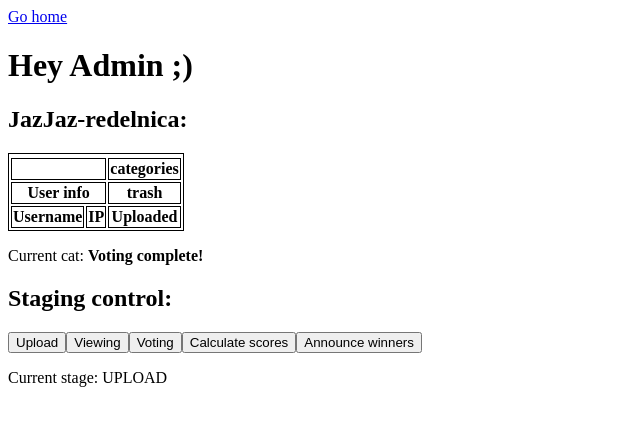
After one commit to mlubej/hehormeh, a Flask app: page /admin in a window 1280 px wide. The commit adds this page. Shown: the top 426 px of the page, without its empty margins (0-640 px from the left). Run offline with Flask 3, Linux system fonts and the light colour scheme; lists and menus that the app fills with data are empty; parts of the project's set-up code (start-up, migrations or seed data) failed here and were passed over.

Commit message:
Admin page with user info and staging (#29)
* Add admin page with table of uploaded images per user

* fix bugs from resolving conflicts

* resolve MR conflicts

* lock non-admins out of admin page, fix bug with trash category

* update how data is saved to write_data and fix voting (duplicated bug removed)

* Implement crude/manual staging with buttons on admin page

* Moved voting post request logic to vote function

* Display user IPs in admin page

* remove admin fro mimage uploads

* move enum to top

* user enum objects instead of values

* block voting for non-voting stages

* improve method for temporary all-admin case

* humor >9000

* move style.css to static folder

* add utils for checking voting info

* add content about voting status and simplify table creation

* fix issue with no votes file

* no eligible category to vote if voting finished

* add voting simulation script

* remove comment

* remove unused constant

* more explicit mapping

* lowercase

* Fix naming of get_users_IPs functions

* Create util function for creating voting images dict

---------

Co-authored-by: Matic Lubej <matic.lubej@sinergise.com>
Co-authored-by: Urban Bobek <bobek.urban@gmail.com>

```diff
--- a/hehormeh/app.py
+++ b/hehormeh/app.py
@@ -4,7 +4,6 @@ import hashlib
 import os
 from pathlib import Path
 
-import pandas as pd
 from flask import Flask, abort, redirect, render_template, request, url_for
 from werkzeug.utils import secure_filename
 
@@ -20,18 +19,26 @@ from .config import (
     VOTES_FILE,
 )
 from .utils import (
-    check_votes,
-    get_next_votable_category,
+    Stages,
+    get_image_and_author_info,
+    get_next_votable_category_id,
     get_uploaded_images,
+    get_uploaded_images_info,
     get_user_or_none,
+    get_users_IPs,
     has_valid_extension,
+    is_host_admin,
+    is_voting_valid,
     reset_image,
-    write_line,
+    users_voting_status_all,
+    write_data,
 )
 
 app = Flask(__name__, static_folder=ROOT_DIR / "static")
 app.config["UPLOAD_FOLDER"] = UPLOAD_PATH
 app.config["MAX_CONTENT_LENGTH"] = 10 * 1024**2  # Limit upload data to 10 MiB
+
+CURRENT_STAGE = Stages.UPLOAD
 
 
 def get_remote_addr(request):
@@ -46,26 +53,15 @@ def index():
     if not username:
         return redirect(url_for("login"))
 
-    if request.method == "POST":
-        cat_id = request.form["cat_id"]
-        funny_votes = {int(k.split("_")[1]): int(v) for k, v in request.form.items() if "funny" in k}
-        cringe_votes = {int(k.split("_")[1]): int(v) for k, v in request.form.items() if "cringe" in k}
-
-        if not check_votes(funny_votes, cringe_votes):
-            abort(
-                400,
-                description="You have not voted correctly! You can only be an author of one image per category, "
-                "and you should mark it for both categories!",
-            )
-
-        kwargs = {"user": username, "cat_id": cat_id}
-        for image_id in funny_votes.keys():
-            contents = {**kwargs, "img_id": image_id, "funny": funny_votes[image_id], "cringe": cringe_votes[image_id]}
-            write_line(contents, VOTES_FILE)
-
-        return redirect("/")
-
-    return render_template("index.html", username=username, categories=get_next_votable_category())
+    # address = get_remote_addr(request)
+    return render_template(
+        "index.html",
+        username=username,
+        categories=get_next_votable_category_id(),
+        # is_host_admin=is_host_admin(address), # TODO: change this back later
+        is_host_admin=True,
+        curr_stage=CURRENT_STAGE.name,
+    )
 
 
 @app.route("/login", methods=["GET", "POST"])
@@ -80,20 +76,39 @@ def login():
         if not new_username:
             abort(400, description="Please enter a valid username!")
 
-        content = {"ip": get_remote_addr(request), "user": new_username}
-        write_line(content, IP_TO_USER_FILE)
+        content = [{"ip": get_remote_addr(request), "user": new_username}]
+        write_data(content, IP_TO_USER_FILE)
         return redirect("/")
 
     return render_template("login.html", username=username)
 
 
-@app.route("/vote_<int:cat_id>", methods=["GET"])
-def vote(cat_id: int):
+@app.route("/vote", methods=["GET", "POST"])
+def vote():
     """Display the images for a given category."""
-    df = pd.read_csv(USER_TO_IMAGE_FILE)
-    df = df[df.cat_id == cat_id]
-    df["img_path"] = df.img_name.apply(lambda name: UPLOAD_PATH / ID2CAT[cat_id] / name)
-    img_and_author_info = {row.img_path: row.user == get_user_or_none(request.remote_addr) for _, row in df.iterrows()}
+    if CURRENT_STAGE != Stages.VOTING:
+        abort(403, description="Voting not yet started!")
+
+    username = get_user_or_none(get_remote_addr(request))
+    if request.method == "POST":
+        cat_id = int(request.form["cat_id"])
+        img_names = {int(k.split("_")[-1]): v for k, v in request.form.items() if "img_name" in k}
+        funny_votes = {int(k.split("_")[-1]): int(v) for k, v in request.form.items() if "funny" in k}
+        cringe_votes = {int(k.split("_")[-1]): int(v) for k, v in request.form.items() if "cringe" in k}
+
+        if not is_voting_valid(funny_votes, cringe_votes):
+            abort(400, description="Make sure you vote for all the memes!")
+
+        contents = []
+        kwargs = {"user": username, "cat_id": cat_id}
+        for idx, img_name in img_names.items():
+            contents.append({**kwargs, "img_name": img_name, "funny": funny_votes[idx], "cringe": cringe_votes[idx]})
+
+        write_data(contents, VOTES_FILE, check_cols=["user", "cat_id", "img_name"])
+        return redirect("/")
+
+    cat_id = get_next_votable_category_id()
+    img_and_author_info = get_image_and_author_info(cat_id, username)
     return render_template("vote.html", cat_id=cat_id, cat=ID2CAT[cat_id], image_and_author_info=img_and_author_info)
 
 
@@ -118,8 +133,8 @@ def upload_handler(request):
         os.makedirs(ROOT_DIR / UPLOAD_PATH / ID2CAT_ALL[cat_id], exist_ok=True)
         file.save(UPLOAD_PATH / ID2CAT_ALL[cat_id] / hash_name)
 
-        content = {"user": username, "cat_id": cat_id, "img_name": hash_name}
-        write_line(content, USER_TO_IMAGE_FILE)
+        content = [{"user": username, "cat_id": cat_id, "img_name": hash_name}]
+        write_data(content, USER_TO_IMAGE_FILE)
         return redirect(request.url)
 
 
@@ -132,3 +147,29 @@ def upload():
     username = get_user_or_none(get_remote_addr(request))
     user_images = get_uploaded_images(username)
     return render_template("upload.html", categories=ID2CAT_ALL, trash_cat_id=TRASH_ID, user_images=user_images)
+
+
+@app.route("/admin", methods=["POST", "GET"])
+def admin():
+    """Display info about users and control staging."""
+    global CURRENT_STAGE
+
+    address = get_remote_addr(request)
+    if not is_host_admin(address):
+        return redirect("/")
+
+    if request.method == "POST":
+        CURRENT_STAGE = Stages[request.form.get("stage")]
+        return redirect(request.url)
+
+    cat_id = get_next_votable_category_id()
+    return render_template(
+        "admin.html",
+        categories=ID2CAT_ALL,
+        user_uploads=get_uploaded_images_info(),
+        user_votes=users_voting_status_all(),
+        user_ips=get_users_IPs(),
+        trash_cat_id=TRASH_ID,
+        current_cat=ID2CAT[cat_id] if cat_id is not None else None,
+        curr_stage=CURRENT_STAGE.name,
+    )
--- /dev/null
+++ b/hehormeh/templates/admin.html
@@ -0,0 +1,98 @@
+<!DOCTYPE html>
+<html lang="en">
+  <head>
+    <meta charset="UTF-8" />
+    <title>Admin page</title>
+    <link
+      rel="stylesheet"
+      href="{{ url_for('static', filename='styles/style.css') }}"
+    />
+  </head>
+  <style>
+    table, th, td {
+      border:1px solid black;
+    }
+    .form-container {
+            display: inline-flex;
+        }
+
+    form {
+        display: inline-block;
+        vertical-align: middle;
+    }
+  </style>
+
+  <body>
+    <a href="{{ url_for('index') }}">Go home</a>
+    <h1>Hey Admin ;) </h1>
+
+    <h2>JazJaz-redelnica:</h2>
+    <table>
+      <tr></tr>
+        <th colspan="2"></th>
+        <th colspan="{{categories|length*2}}">categories</th>
+      <tr>
+        <th colspan="2">User info</th>
+        {% for cat in categories.values() %}
+          <th colspan="2">{{cat}}</th>
+        {% endfor %}
+      </tr>
+      <tr>
+        <th>Username</th>
+        <th>IP</th>
+        {% for cat_id, cat in categories.items() if not cat_id == trash_cat_id%}
+          <th>Uploaded</th>
+          <th>Voted</th>
+        {% endfor %}
+        <th>Uploaded</th>
+      </tr>
+
+      {% for user, uploads in user_uploads.items() %}
+        <tr>
+          <td>{{user}}</td>
+          <td>{{user_ips[user]}}</td>
+          {% for cat_id in categories.keys() if not cat_id == trash_cat_id %}
+            <td>
+              {% if uploads[cat_id] == 1 %} ️✅ {% else %} ❌ {% endif %}
+            </td>
+            <td>
+              {% if user_votes[cat_id][user] %} ️✅ {% else %} ❌ {% endif %}
+            </td>
+          {% endfor %}
+          <td colspan="2">
+            {{ uploads[trash_cat_id] }}
+          </td>
+        </tr>
+      {% endfor %}
+    </table>
+
+<p>Current cat: <b>{% if current_cat %} {{current_cat}} {% else %} Voting complete! {% endif %}</b></p>
+
+<h2>Staging control:</h2>
+<div class="form-container">
+  <form method="POST">
+      <input type="submit"  value="Upload">
+      <input type="hidden" name="stage" value="UPLOAD" />
+  </form>
+  <form method="POST">
+      <input type="submit"  value="Viewing">
+      <input type="hidden" name="stage" value="VIEWING" />
+  </form>
+  <form method="POST">
+      <input type="submit"  value="Voting">
+      <input type="hidden" name="stage" value="VOTING" />
+  </form>
+  <form method="POST">
+      <input type="submit"  value="Calculate scores">
+      <input type="hidden" name="stage" value="SCORE_CALC" />
+  </form>
+  <form method="POST">
+      <input type="submit"  value="Announce winners">
+      <input type="hidden" name="stage" value="WINNER_ANNOUNCEMENT" />
+  </form>
+</div>
+    <p>Current stage: {{curr_stage}} </p>
+
+
+  </body>
+</html>
--- a/hehormeh/templates/upload.html
+++ b/hehormeh/templates/upload.html
@@ -31,7 +31,7 @@
     <!-- Handle trash category -->
     <hr style="width: 100%; height: 5px; background-color: black" />
 
-    <h2>Nalozi svoje smetje, omejitev ni</h2>
+    <h2>Nalož svoje smetje, nej omejetve</h2>
     <form method="post" enctype="multipart/form-data">
       <input type="file" name="file" />
       <input type="submit" value="Upload" />
--- a/scripts/simulate_upload.py
+++ b/scripts/simulate_upload.py
@@ -13,7 +13,6 @@ from hehormeh.config import ID2CAT, IP_TO_USER_FILE, ROOT_DIR, TRASH_CATEGORY, T
 
 n_users = 5
 users_and_ips = {f"user{i}": f"192.168.0.{i}" for i in range(1, n_users)}
-users_and_ips["admin"] = "127.0.0.1"
 # users_and_ips["matic"] = "192.168.1.X"
 # users_and_ips["bobi"] = "192.168.1.X"
 
--- a/hehormeh/templates/style.css
+++ b/static/styles/style.css
@@ -11,3 +11,8 @@
 .collapse.show {
   max-height: 100px; /* adjust to your desired height */
 }
+
+td {
+  text-align: center;
+  vertical-align: middle;
+}
```
Also changed, not shown: hehormeh/templates/index.html (+19 -7 lines), hehormeh/templates/vote.html (+8 -4 lines), hehormeh/utils.py (+95 -42 lines), scripts/simulate_voting.py (added, +46 -0 lines).
